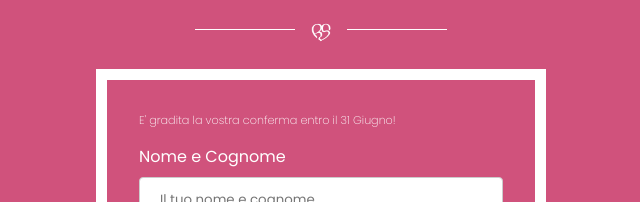
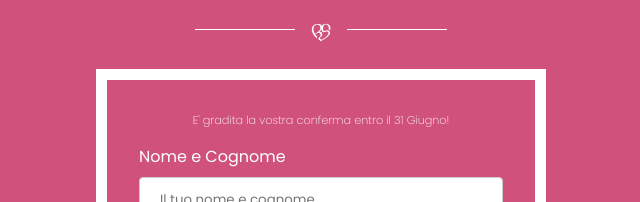
Before and after one commit to thelore85/project-marriage-ste, a Next.js app: page / in a window 1280 px wide. Shown: the part 2588-2790 px from the top of the page, without its empty margins (319-959 px from the left). Built offline with nearby package versions, Linux system fonts and the light colour scheme; no server answers; a web font is replaced by a local one.

Commit message:
form update

```diff
--- a/src/Components/Contact/Contact.js
+++ b/src/Components/Contact/Contact.js
@@ -99,7 +99,7 @@ const Contact = ({ serverUrl }) => {
 
         <div className={styles.formContainer}>
 
-          <p>E' gradita la vostra conferma entro il 31 Giugno!</p>
+          <p className={styles.advise}>E' gradita la vostra conferma entro il 31 Giugno!</p>
 
           <form action="/action_page.php">
             <label htmlFor="fname">Nome e Cognome</label>
--- a/src/Components/Contact/Contact.module.css
+++ b/src/Components/Contact/Contact.module.css
@@ -18,6 +18,11 @@
   text-align: left;
   padding: 2rem;
   border: solid white 0.7rem;
+}
+
+.advise{
+  font-size: 1rem;
+  text-align: center;
 }
 
 .formContainer p{
```
